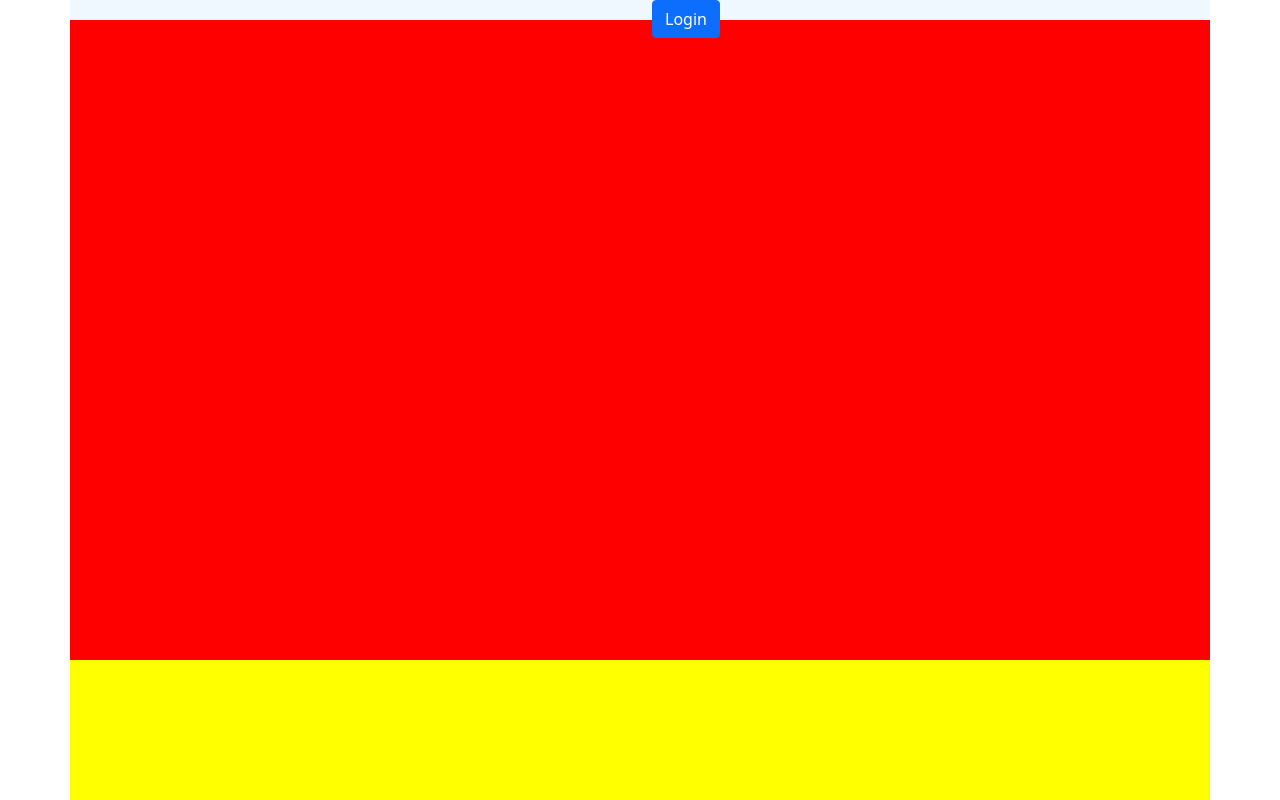
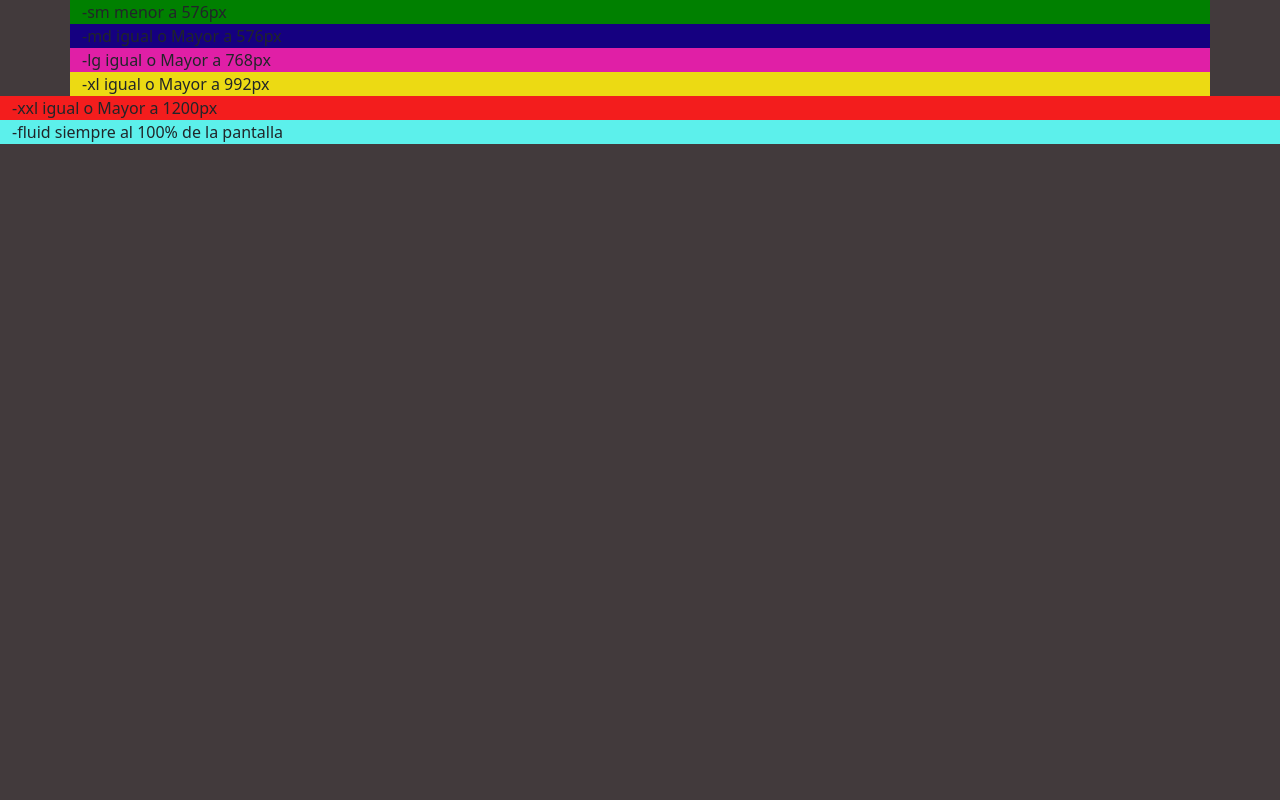
Before and after one commit to Telch79/repositorio-Front-End, a plain HTML site: page Index.html in a window 1280 px wide. Shown: the top 800 px of the page. Drawn offline with nearby package versions, Linux system fonts and the light colour scheme.

```diff
--- a/Index.html
+++ b/Index.html
@@ -42,37 +42,34 @@
   <title>Hello, world!</title>
 </head>
 
-<body>
-  <header style="height: 20px;">
+<body style="background-color:rgb(66, 58, 60)"">
+
+  <div class="container-sm" style="background-color:green ;">-sm menor a 576px</div>
+  <div class="container-md" style="background-color:rgb(21, 0, 128) ;">-md igual o Mayor a 576px</div>
+  <div class="container-lg" style="background-color:rgb(224, 31, 166) ;">-lg igual o Mayor a 768px</div>
+  <div class="container-xl" style="background-color:rgb(236, 218, 19) ;">-xl igual o Mayor a 992px</div>
+  <div class="container-xxl" style="background-color:rgb(243, 29, 29) ;">-xxl igual o Mayor a 1200px</div>
+  <div class="container-fluid" style="background-color:rgb(92, 240, 235) ;">-fluid siempre al 100% de la pantalla</div>
+
+</body>
+<!--
   <div id="hoja1" class="container">
-      <div class="row">
-        <div class="col">
-
        </div>
-        <div class="col text-align-end">
-          <button type="button" class="btn btn-primary">Login</button>
-        </div>
-      </div>
-    </div>
-  </header>
-
-
 
   <div id="hoja2" class="container">
+  </div>
 
+  <div id="hoja3" class="container">
   </div>
-  <div id="hoja3" class="container">
 
+  <div id="hoja4" class="container">
   </div>
-  <div id="hoja4" class="container">
 
-  </div>
   <div id="hoja5" class="container">
-
   </div>
 
   <h1>Hello, world!</h1>
-
+-->
 
 
 
```
Lines whose indentation alone changed are shown as unchanged.
